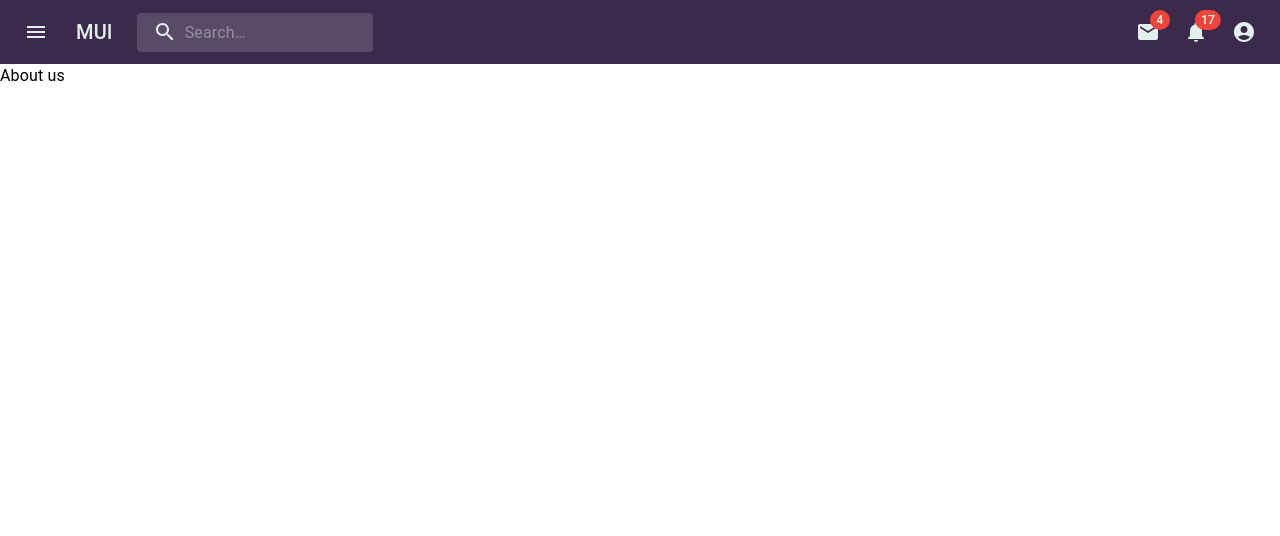
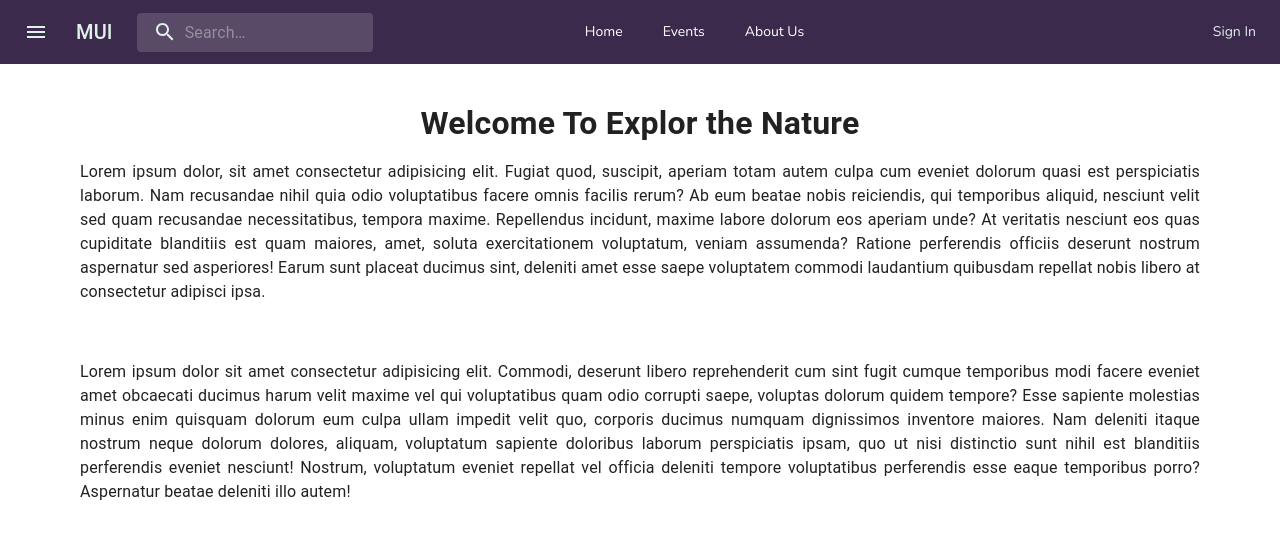
Before and after one commit to tanzim077/explore-the-nature-client-side, a React (Vite) app: page /about-us in a window 1280 px wide. Shown: the top 536 px of the page. Built offline with nearby package versions, Linux system fonts and the light colour scheme.

Commit message:
Remove NavBar component and add it to Router.jsx

```diff
--- a/src/component/primary/AboutUs/AboutUs.jsx
+++ b/src/component/primary/AboutUs/AboutUs.jsx
@@ -1,4 +1,3 @@
-import Typography from "@mui/material/Typography";
 /*
  * Filename: /home/tanzim/workstation/Personal/showcase project/Old projects/explore-the-nature-client-side/src/component/primary/AboutUs/AboutUs.jsx
  * Path: /home/tanzim/workstation/Personal/showcase project/Old projects/explore-the-nature-client-side
@@ -7,12 +6,52 @@ import Typography from "@mui/material/Typography";
  *
  * Copyright (c) 2024 Tanzim Ahmed
  */
-
+import { Box, Typography } from "@mui/material";
 const AboutUs = () => {
   return (
-    <Typography variant="cs-h4" color="initial">
-      About us
-    </Typography>
+    <Box
+      sx={{
+        my: 5,
+        textAlign: "center",
+        px: 10,
+        "& h4": {
+          fontWeight: "bold",
+          my: 2,
+          fontSize: "2rem",
+        },
+        "& p": {
+          textAlign: "justify",
+        },
+        "@media (max-width:600px)": {
+          mt: 0,
+          "& h4 ": {
+            fontSize: "1.5rem",
+          },
+        },
+      }}
+    >
+      <Typography variant="h4">Welcome To Explor the Nature</Typography>
+      <p>
+        Lorem ipsum dolor, sit amet consectetur adipisicing elit. Fugiat quod, suscipit, aperiam totam autem culpa cum
+        eveniet dolorum quasi est perspiciatis laborum. Nam recusandae nihil quia odio voluptatibus facere omnis facilis
+        rerum? Ab eum beatae nobis reiciendis, qui temporibus aliquid, nesciunt velit sed quam recusandae
+        necessitatibus, tempora maxime. Repellendus incidunt, maxime labore dolorum eos aperiam unde? At veritatis
+        nesciunt eos quas cupiditate blanditiis est quam maiores, amet, soluta exercitationem voluptatum, veniam
+        assumenda? Ratione perferendis officiis deserunt nostrum aspernatur sed asperiores! Earum sunt placeat ducimus
+        sint, deleniti amet esse saepe voluptatem commodi laudantium quibusdam repellat nobis libero at consectetur
+        adipisci ipsa.
+      </p>
+      <br />
+      <p>
+        Lorem ipsum dolor sit amet consectetur adipisicing elit. Commodi, deserunt libero reprehenderit cum sint fugit
+        cumque temporibus modi facere eveniet amet obcaecati ducimus harum velit maxime vel qui voluptatibus quam odio
+        corrupti saepe, voluptas dolorum quidem tempore? Esse sapiente molestias minus enim quisquam dolorum eum culpa
+        ullam impedit velit quo, corporis ducimus numquam dignissimos inventore maiores. Nam deleniti itaque nostrum
+        neque dolorum dolores, aliquam, voluptatum sapiente doloribus laborum perspiciatis ipsam, quo ut nisi distinctio
+        sunt nihil est blanditiis perferendis eveniet nesciunt! Nostrum, voluptatum eveniet repellat vel officia
+        deleniti tempore voluptatibus perferendis esse eaque temporibus porro? Aspernatur beatae deleniti illo autem!
+      </p>
+    </Box>
   );
 };
 
--- a/src/component/primary/EventDetails/EventDetails.jsx
+++ b/src/component/primary/EventDetails/EventDetails.jsx
@@ -9,11 +9,11 @@
 import { Box } from "@mui/material";
 import Typography from "@mui/material/Typography";
 import React from "react";
-
+import { Button} from "@mui/material";
 const EventDetails = ({ event }) => {
   return (
     <>
-      <Box sx={{ px: 6 }}>
+      <Box sx={{ px: 6, py: 2 }}>
         <Typography variant="cst_h4">Event Details</Typography>
         <br />
         <Box sx={{ display: "flex", justifyContent: "space-between", pr: 20 }}>
@@ -21,20 +21,26 @@ const EventDetails = ({ event }) => {
           <Typography variant="cst_h5">Event Date: </Typography>
         </Box>
         <br />
-        <Box sx={{ display: "flex", justifyContent: "", gap:12 }}>
+        <Box sx={{ display: "flex", justifyContent: "", gap: 12 }}>
           <img
             src="https://images.unsplash.com/photo-1596265371388-43edbaadab94?w=500&auto=format&fit=crop&q=60&ixlib=rb-4.0.3&ixid=M3wxMjA3fDB8MHxzZWFyY2h8Nnx8ZHVtbXl8ZW58MHx8MHx8fDA%3D"
             alt=""
+            style={{ width: "380px", height: "460px" }}
           />
           <Box>
+            <Box>
               <Typography variant="cst_h5">Event Description: </Typography>
-            <Typography variant="cst_h5">Event Time: </Typography>
+              <Typography variant="cst_h5">Event Time:</Typography>
               <Typography variant="cst_h5">Event Location: </Typography>
               <Typography variant="cst_h5">Event Organizer: </Typography>
               <Typography variant="cst_h5">Event Contact: </Typography>
               <Typography variant="cst_h5">Event Contact Email: </Typography>
               <Typography variant="cst_h5">Event Contact Phone: </Typography>
               <Typography variant="cst_h5">Event Contact Website: </Typography>
+            </Box>
+            <Box>
+              <Button>Join in this Event</Button>
+            </Box>
           </Box>
         </Box>
       </Box>
--- a/src/component/shared/NavBar/NavBar.jsx
+++ b/src/component/shared/NavBar/NavBar.jsx
@@ -24,6 +24,7 @@ import Toolbar from "@mui/material/Toolbar";
 import Typography from "@mui/material/Typography";
 import { alpha, styled } from "@mui/material/styles";
 import * as React from "react";
+import { useNavigate } from "react-router-dom";
 
 const Search = styled("div")(({ theme }) => ({
   position: "relative",
@@ -65,7 +66,19 @@ const StyledInputBase = styled(InputBase)(({ theme }) => ({
   },
 }));
 
+const NavLink = styled(Typography)(({ theme }) => ({
+  color: theme.palette.common.white,
+  marginRight: theme.spacing(2),
+  cursor: "pointer",
+  "&:hover": {
+    color: "#d3d3d3",
+    textDecoration: "underline",
+  },
+}));
+
 export default function NavBar() {
+  const navigate = useNavigate();
+
   const [anchorEl, setAnchorEl] = React.useState(null);
   const [mobileMoreAnchorEl, setMobileMoreAnchorEl] = React.useState(null);
 
@@ -108,6 +121,7 @@ export default function NavBar() {
     >
       <MenuItem onClick={handleMenuClose}>Profile</MenuItem>
       <MenuItem onClick={handleMenuClose}>My account</MenuItem>
+      <MenuItem onClick={handleMenuClose}>Log Out</MenuItem>
     </Menu>
   );
 
@@ -176,17 +190,26 @@ export default function NavBar() {
             <StyledInputBase placeholder="Search…" inputProps={{ "aria-label": "search" }} />
           </Search>
           <Box sx={{ flexGrow: 1 }} />
+          <Box sx={{ display: "flex", gap: 3 }}>
+            <NavLink variant="cst_h6" onClick={() => navigate("/")}>
+              Home
+            </NavLink>
+            <NavLink variant="cst_h6" onClick={() => navigate("/all-events")}>
+              Events
+            </NavLink>
+            <NavLink variant="cst_h6" onClick={() => navigate("/about-us")}>
+              About Us
+            </NavLink>
+          </Box>
+          <Box sx={{ flexGrow: 1 }} />
+          <Box sx={{ flexGrow: 1 }} />
           <Box sx={{ display: { xs: "none", md: "flex" } }}>
-            <IconButton size="large" aria-label="show 4 new mails" color="inherit">
-              <Badge badgeContent={4} color="error">
-                <MailIcon />
-              </Badge>
-            </IconButton>
-            <IconButton size="large" aria-label="show 17 new notifications" color="inherit">
-              <Badge badgeContent={17} color="error">
-                <NotificationsIcon />
-              </Badge>
-            </IconButton>
+            {true ? ( //TODO login condition
+              <Box sx={{ display: "flex" }}>
+                <Typography variant="cst_h6">Sign In</Typography>
+              </Box>
+            ) : (
+              <Box>
                 <IconButton
                   size="large"
                   edge="end"
@@ -198,6 +221,8 @@ export default function NavBar() {
                 >
                   <AccountCircle />
                 </IconButton>
+              </Box>
+            )}
           </Box>
           <Box sx={{ display: { xs: "flex", md: "none" } }}>
             <IconButton
--- a/src/main.jsx
+++ b/src/main.jsx
@@ -1,7 +1,6 @@
 import { CssBaseline } from "@mui/material";
 import React from "react";
 import ReactDOM from "react-dom/client";
-import NavBar from "./component/shared/NavBar/NavBar.jsx";
 import "./index.css";
 import Router from "./router/Router.jsx";
 import ThemeProviderWrapper from "./theme/ThemeProviderWrapper.jsx";
@@ -10,8 +9,6 @@ ReactDOM.createRoot(document.getElementById("root")).render(
   <React.StrictMode>
     <ThemeProviderWrapper>
       <CssBaseline />
-
-      <NavBar />
       <Router>{/* <App /> */}</Router>
     </ThemeProviderWrapper>
   </React.StrictMode>
--- a/src/router/Router.jsx
+++ b/src/router/Router.jsx
@@ -12,20 +12,43 @@ import AboutUs from "../component/primary/AboutUs/AboutUs";
 import ErrorPage from "../component/primary/ErrorPage/ErrorPage";
 import EventDetails from "../component/primary/EventDetails/EventDetails";
 import Home from "../component/primary/Home/Home";
+import NavBar from "../component/shared/NavBar/NavBar";
 
 const Router = () => {
+  // eslint-disable-next-line react/prop-types
+  const WithNavBar = ({ children }) => {
+    return (
+      <>
+        <NavBar />
+        {children}
+      </>
+    );
+  };
+
   const router = createBrowserRouter([
     {
       path: "/",
-      element: <Home />,
+      element: (
+        <WithNavBar>
+          <Home />
+        </WithNavBar>
+      ),
     },
     {
       path: "/about-us",
-      element: <AboutUs />,
+      element: (
+        <WithNavBar>
+          <AboutUs />
+        </WithNavBar>
+      ),
     },
     {
       path: "/event-details/:id",
-      element: <EventDetails />,
+      element: (
+        <WithNavBar>
+          <EventDetails />
+        </WithNavBar>
+      ),
     },
     {
       path: "*",
```
Also changed, not shown: vite.config.js.timestamp-1705820233971-4388824649298.mjs (added, +23 -0 lines). Lines whose indentation alone changed are shown as unchanged.
